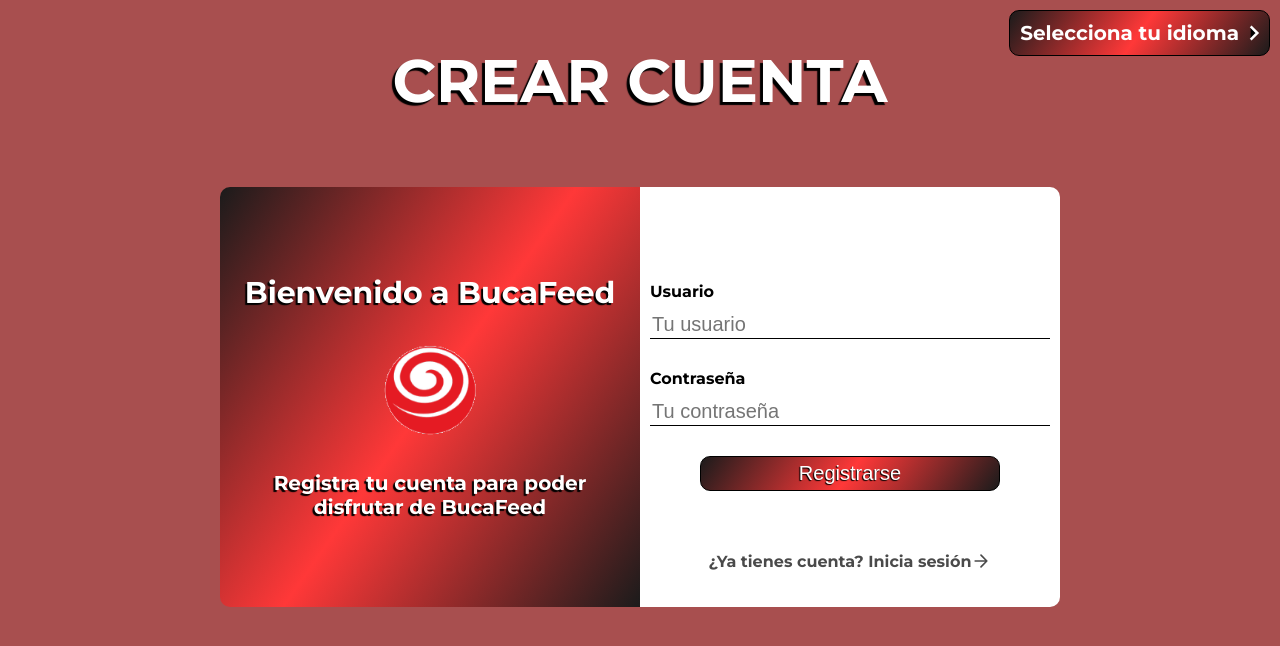
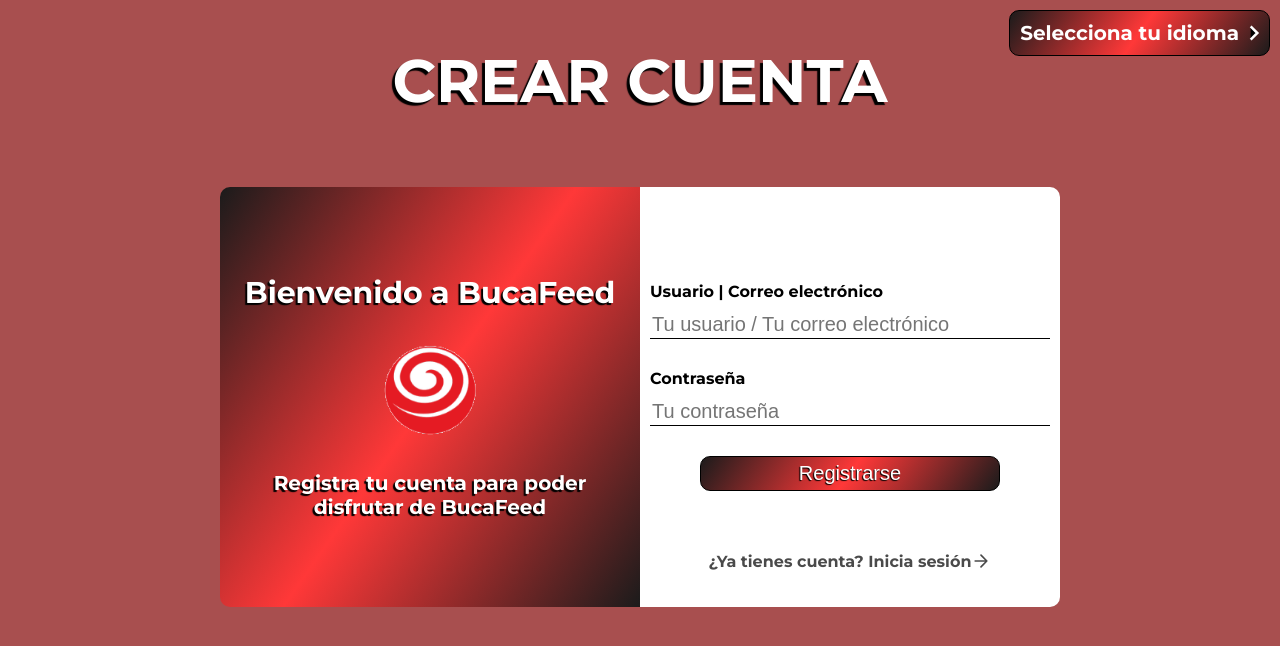
Before and after one commit to AntonioMorera/Telamonet, a Vue app: page / in a window 1280 px wide. Shown: the top 646 px of the page. Built offline with nearby package versions, Linux system fonts and the light colour scheme.

Commit message:
Change maxlength

```diff
--- a/src/locales/en.json
+++ b/src/locales/en.json
@@ -13,9 +13,10 @@
         "welcome": "Welcome to BucaFeed",
         "eslogan": "Register your account so you can enjoy BucaFeed",
         "username": "Username",
+        "email": "Email",
         "password": "Password",
         "confirmPassword": "Confirm password",
-        "placeholderUsername": "Your username",
+        "placeholderUsername": "Your username / Your email",
         "placeholderPassword": "Your password",
         "submit": "Register",
         "haveAccount": "Already have an account? Login",
@@ -26,8 +27,9 @@
         "welcome": "Welcome back again",
         "eslogan": "Login so you can watch up what's new",
         "username": "Username",
+        "email": "Email",
         "password": "Password",
-        "placeholderUsername": "Your username",
+        "placeholderUsername": "Your username / Your email",
         "placeholderPassword": "Your password",
         "submit": "Sign in",
         "noAccount": "It's your first time here? Create an account",
--- a/src/locales/es.json
+++ b/src/locales/es.json
@@ -13,9 +13,10 @@
         "welcome": "Bienvenido a BucaFeed",
         "eslogan": "Registra tu cuenta para poder disfrutar de BucaFeed",
         "username": "Usuario",
+        "email": "Correo electrónico",
         "password": "Contraseña",
         "confirmPassword": "Confirmar contraseña",
-        "placeholderUsername": "Tu usuario",
+        "placeholderUsername": "Tu usuario / Tu correo electrónico",
         "placeholderPassword": "Tu contraseña",
         "submit": "Registrarse",
         "haveAccount": "¿Ya tienes cuenta? Inicia sesión",
@@ -26,8 +27,9 @@
         "welcome": "Bienvenido de nuevo",
         "eslogan": "Inicia sesión para que puedas ver que hay nuevo",
         "username": "Usuario",
+        "email": "Correo electrónico",
         "password": "Contraseña",
-        "placeholderUsername": "Tu usuario",
+        "placeholderUsername": "Tu usuario / Tu correo electrónico",
         "placeholderPassword": "Tu contraseña",
         "submit": "Entrar",
         "noAccount": "¿Es tu primera vez aquí? Crea tu cuenta",
--- a/src/views/LoginView.vue
+++ b/src/views/LoginView.vue
@@ -13,8 +13,8 @@
         <h1>{{ t("login.title") }}</h1>
         <div id="form-container">
             <form method="post">
-                <label for="username-login-form" id="username-login-label">{{ t("login.username") }}</label>
-                <input type="text" class="input-form" maxlength="20" id="username-login-form" name="username-login-form" :placeholder="t('login.placeholderUsername')" required>
+                <label for="username-login-form" id="username-login-label">{{ t("login.username") }} | {{ t("login.email") }}</label>
+                <input type="text" class="input-form" maxlength="50" id="username-login-form" name="username-login-form" :placeholder="t('login.placeholderUsername')" required>
                 <label for="password-login-form" id="password-login-label">{{ t("login.password") }}</label>
                 <input type="password" class="input-form" maxlength="20" id="password-login-form" name="password-login-form" :placeholder="t('login.placeholderPassword')" required>
                 <ButtonForm :value="t('login.submit')"></ButtonForm>
--- a/src/views/RegisterView.vue
+++ b/src/views/RegisterView.vue
@@ -18,8 +18,8 @@
                 <p id="eslogan">{{ t("register.eslogan") }}</p>
             </div>
             <form method="post">
-                <label for="username-register-form" id="username-register-label">{{ t("register.username") }}</label>
-                <input type="text" class="input-form" maxlength="20" id="username-register-form" name="username-register-form" :placeholder="t('register.placeholderUsername')" required>
+                <label for="username-register-form" id="username-register-label">{{ t("register.username") }} | {{ t("register.email") }}</label>
+                <input type="text" class="input-form" maxlength="50" id="username-register-form" name="username-register-form" :placeholder="t('register.placeholderUsername')" required>
                 <label for="password-register-form" id="password-register-label">{{ t("register.password") }}</label>
                 <input type="password" class="input-form" maxlength="20" id="password-register-form" name="password-register-form" :placeholder="t('register.placeholderPassword')" required>
                 <ButtonForm :value="t('register.submit')"></ButtonForm>
```
